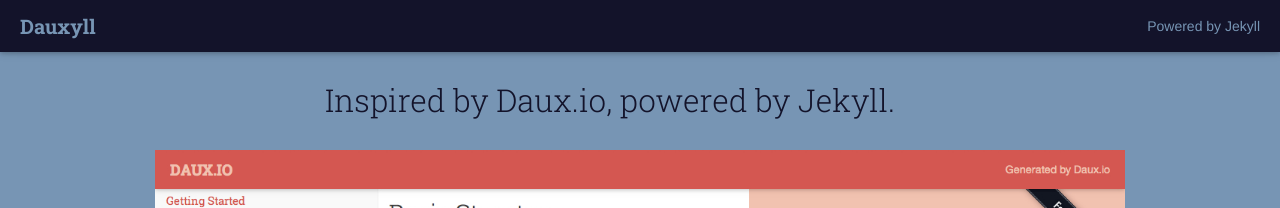
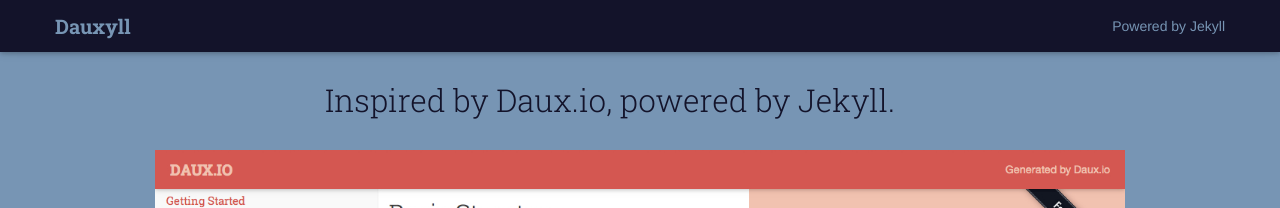
Before and after one commit to davidzchen/dauxyll, a Jekyll site: the page built from index.md, in a window 1280 px wide. Shown: the top 208 px of the page. Built offline with Jekyll 4.4.1, drawn with Linux system fonts in a browser that asks for light colours; nearby versions of some CDN libraries; Markdown is read by kramdown in place of the engine named in the settings.

Commit message:
Add header specific for index page.

```diff
--- /dev/null
+++ b/_includes/header-index.html
@@ -0,0 +1,10 @@
+      <div class="navbar navbar-fixed-top">
+        <div class="navbar-inner">
+					<div class="container">
+						<a class="brand pull-left" href="/">Dauxyll</a>
+						<p class="navbar-text pull-right">
+							Powered by <a href="http://jekyllrb.com">Jekyll</a>
+						</p>
+					</div>
+        </div>
+      </div>
--- a/_layouts/index.html
+++ b/_layouts/index.html
@@ -8,7 +8,7 @@
   </head>
   <body>
     <!-- Hompage -->
-    {% include header.html %}
+    {% include header-index.html %}
 
     <div class="homepage-hero well container-fluid">
       <div class="container">
@@ -32,7 +32,7 @@
             <a href="https://github.com/{{site.repo}}" class="btn btn-secondary btn-hero">
               View On GitHub
             </a>
-            <a href="<?php echo $docs_url;?>" class="btn btn-primary btn-hero">
+            <a href="posts.html" class="btn btn-primary btn-hero">
               View Documentation
             </a>
           </div>
```
